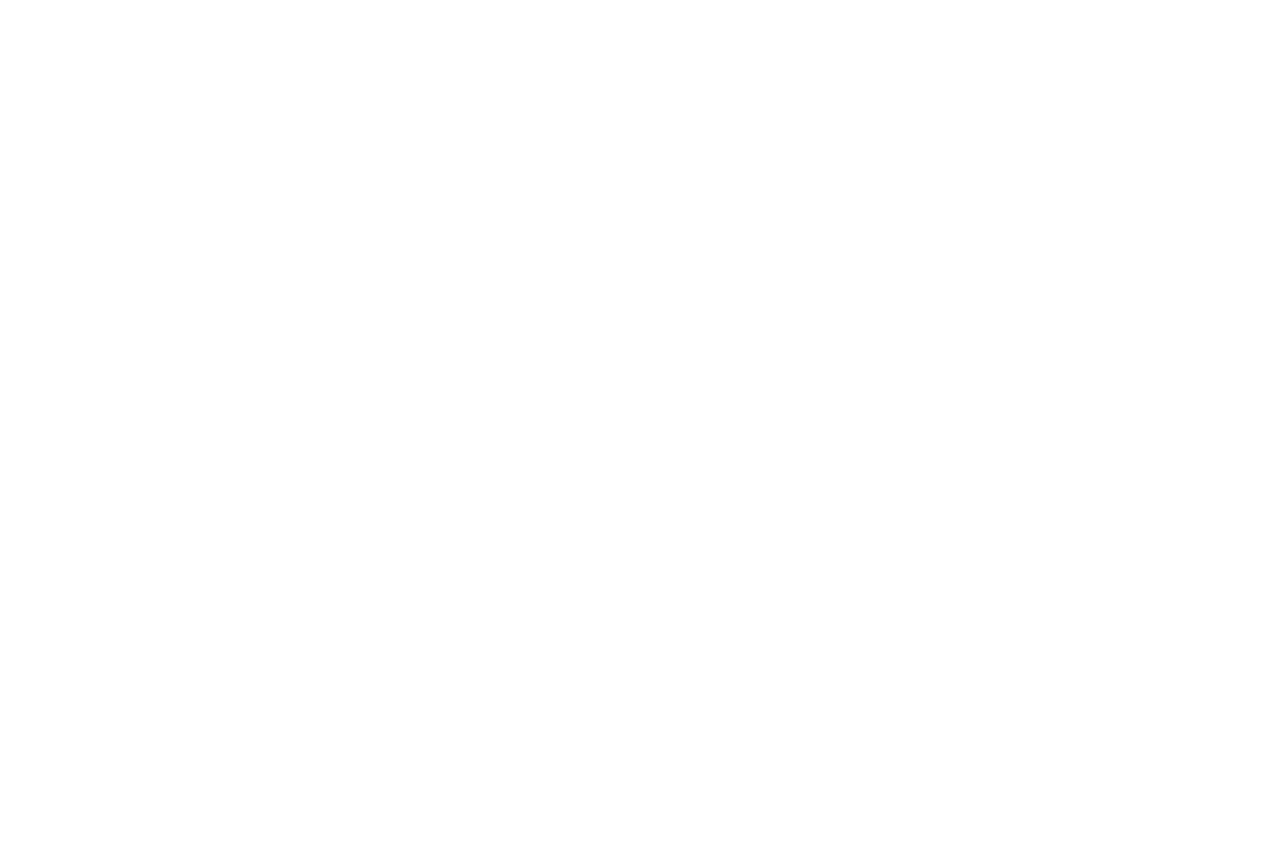
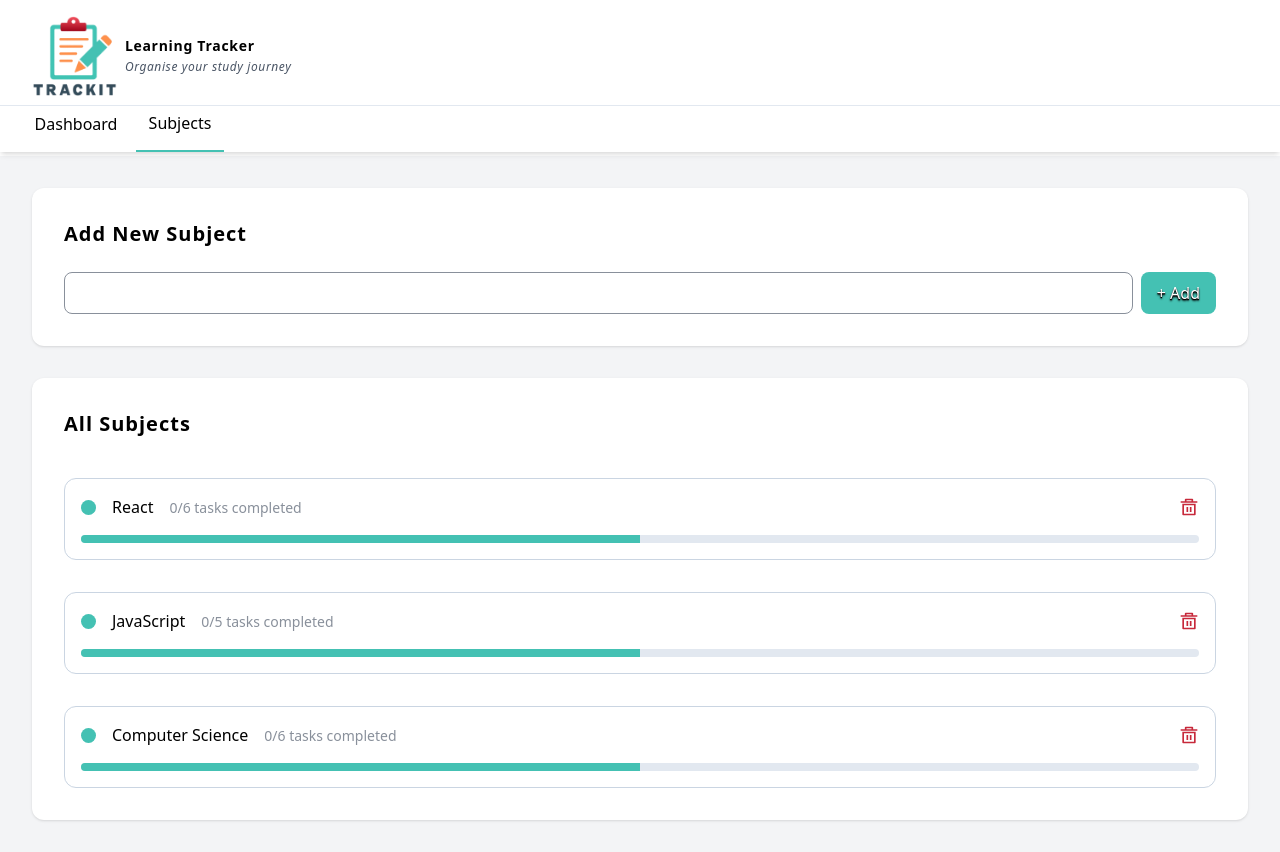
Before and after one commit to A-Karim2003/TrackIt, a React (Vite) app: page /subjects/1 in a window 1280 px wide. Before the commit this address had no page. Before the commit the page ends 800 px from the top, so only its background shows below. Built offline with nearby package versions, Linux system fonts and the light colour scheme; data requests are answered from the project's data file.

Commit message:
minor refactoring

```diff
--- a/src/App.jsx
+++ b/src/App.jsx
@@ -4,6 +4,7 @@ import Subjects from "./pages/Subjects";
 // import Subject from "./pages/Subject";
 import AppLayout from "./AppLayout";
 import { SubjectsProvider } from "./context/SubjectsProvider";
+import Temp from "./pages/temp";
 
 function App() {
   return (
@@ -11,9 +12,9 @@ function App() {
       <SubjectsProvider>
         <Routes>
           <Route element={<AppLayout />}>
-            <Route path="/" element={<Dashboard />} />
+            <Route index element={<Dashboard />} />
             <Route path="/Subjects" element={<Subjects />}>
-              {/* <Route path=":id" element={<Subject />} /> */}
+              <Route path=":id" element={<Temp />} />
             </Route>
           </Route>
         </Routes>
--- a/src/components/AddSubjectForm.jsx
+++ b/src/components/AddSubjectForm.jsx
@@ -3,7 +3,7 @@ function AddSubjectForm() {
     <form className="flex gap-2">
       <input
         type="text"
-        className="border border-customGrey flex-1 rounded-lg px-4 py-2 text-[16px]"
+        className="border border-customGrey flex-1 rounded-lg px-4 py-2 text-[16px] focus:outline-customOrange"
       />
       <button className="px-4 py-2 bg-customGreen text-white text-shadow-sm text-shadow-black rounded-lg hover:opacity-85">
         + Add
--- a/src/components/AllSubjects.jsx
+++ b/src/components/AllSubjects.jsx
@@ -5,8 +5,10 @@ import Card from "./Card";
 import LoadingSpinner from "./LoadingSpinner";
 import SectionTitle from "./SectionTitle";
 import Subject from "./Subject";
+// import { useNavigate } from "react-router-dom";
 
 function AllSubjects() {
+  // const navigate = useNavigate();
   const { subjects, status } = useSubjects();
 
   if (status === "loading") return <LoadingSpinner />;
@@ -17,11 +19,15 @@ function AllSubjects() {
 
       <div className="flex flex-col gap-8 ">
         {subjects.map((subject) => (
-          <Subject key={subject.id} subject={subject}>
+          <Subject
+            key={subject.id}
+            subject={subject}
+            className="border border-slate-300 "
+          >
             <small className="text-[14px] text-customGrey">
               {`0/${subject.tasks.length}`} tasks completed
             </small>
-            <RiDeleteBin5Line className="ml-auto text-customRed h-5 w-5" />
+            <RiDeleteBin5Line className="ml-auto text-customRed h-5 w-5 cursor-pointer hover:scale-120 transition duration-300" />
           </Subject>
         ))}
       </div>
--- a/src/components/Subject.jsx
+++ b/src/components/Subject.jsx
@@ -1,12 +1,8 @@
-import { useNavigate } from "react-router-dom";
-
-function Subject({ subject, children }) {
-  const navigate = useNavigate();
-
+function Subject({ subject, children, className, onClick }) {
   return (
     <div
-      className={`flex flex-col hover:bg-gray-100 p-4 rounded-xl cursor-pointer `}
-      onClick={() => navigate("/subjects")}
+      className={` ${className} cursor-pointer flex flex-col p-4 rounded-xl`}
+      onClick={onClick}
     >
       <div className="flex items-center gap-4 j">
         <div className="h-[15px] w-[15px] bg-customGreen rounded-full"></div>
--- a/src/components/SubjectOverview.jsx
+++ b/src/components/SubjectOverview.jsx
@@ -1,9 +1,11 @@
+import { useNavigate } from "react-router-dom";
 import { useSubjects } from "../context/SubjectsProvider";
 import Card from "./Card";
 import SectionTitle from "./SectionTitle";
 import Subject from "./Subject";
 
 function SubjectOverview() {
+  const navigate = useNavigate();
   const { subjects } = useSubjects();
   return (
     <Card className="flex-col">
@@ -16,7 +18,12 @@ function SubjectOverview() {
 
       <div className="flex flex-col gap-8 ">
         {subjects.map((subject) => (
-          <Subject key={subject.id} subject={subject}>
+          <Subject
+            key={subject.id}
+            subject={subject}
+            className=" hover:bg-gray-100"
+            onClick={() => navigate("subjects")}
+          >
             <small className="text-[14px] text-customGrey">
               {subject.tasks.length} tasks
             </small>
--- /dev/null
+++ b/src/pages/Temp.jsx
@@ -0,0 +1,5 @@
+function Temp() {
+  return <div></div>;
+}
+
+export default Temp;
```
